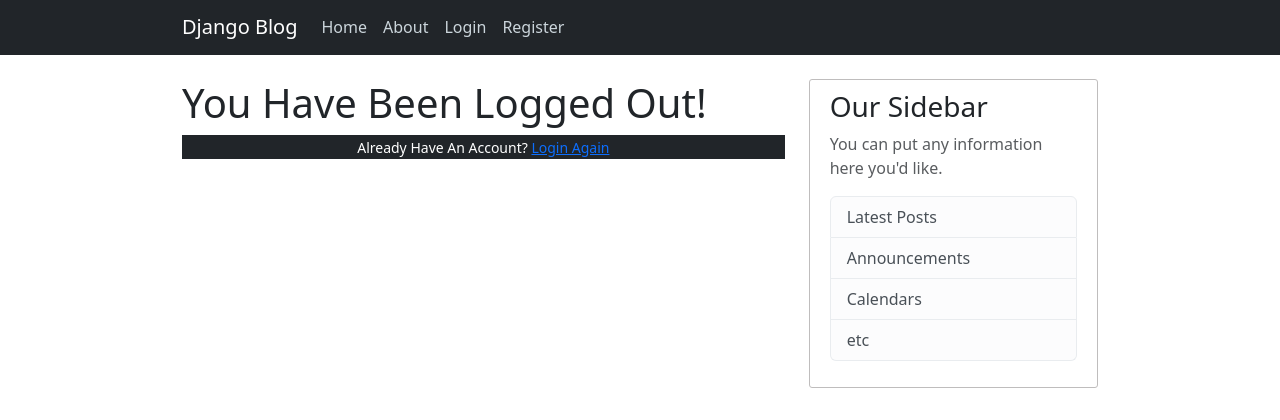
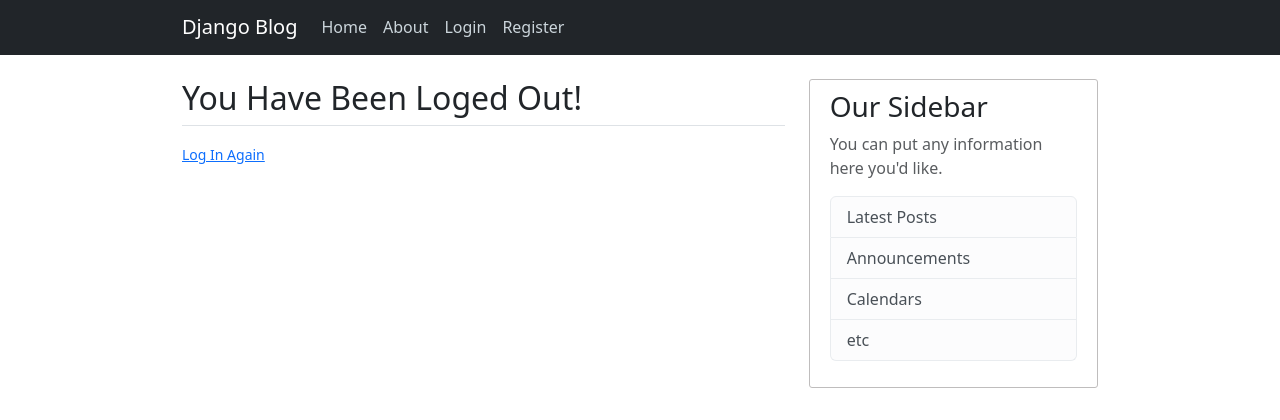
Before and after one commit to AHGh1386/django_project, a Django app: page /logout/ in a window 1280 px wide. Shown: the part 201-621 px from the top of the page. Run offline with Django 4.2, Linux system fonts and the light colour scheme.

Commit message:
Update logout.html

```diff
--- a/users/templates/users/logout.html
+++ b/users/templates/users/logout.html
@@ -1,9 +1,9 @@
-{% extends "blog/base.html"%}
+{% extends "blog/base.html" %}
 {% block content %}
-    <h1>You Have Been Logged Out!</h1>
-    <div class="card-body text-center text-white  bg-dark">
-        <small calss="text-muted">
-            Already Have An Account? <a href="{% url 'login' %}" class ="ml-2">Login Again</a>
-        </small>
-    </div>
+    <h2>You Have Been Loged Out!</h2>
+        <div class="border-top pt-3">
+            <small class="text-muted">
+                <a href="{% url 'login' %}">Log In Again</a>
+            </small>
+        </div>
 {% endblock content %}
```
